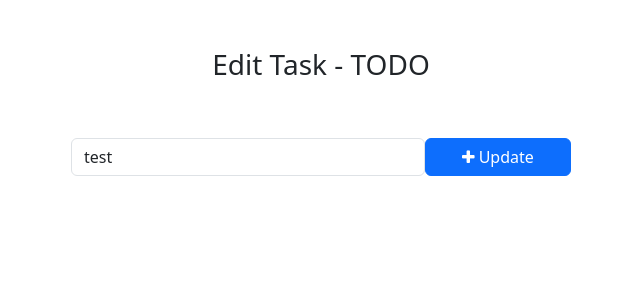
After one commit to iarndiu/todo, a Django app: page /todo/edit_task/1/ in a window 1280 px wide. The commit adds this page. Shown: the top 300 px of the page, without its empty margins (319-959 px from the left). Run offline with Django 4.2, Linux system fonts and the light colour scheme; data comes from the database, SQL or seed files in the repository; both versions use the stored data as it was after the commit.

Commit message:
TODO App final

```diff
--- /dev/null
+++ b/templates/edit_task.html
@@ -0,0 +1,37 @@
+<!DOCTYPE html>
+<html lang="en">
+
+<head>
+    <meta charset="UTF-8">
+    <meta name="viewport" content="width=device-width, initial-scale=1.0">
+    <title>Edit Task - TODO</title>
+    <!-- Bootstrap -->
+    <link href="https://cdn.jsdelivr.net/npm/bootstrap@5.3.0-alpha1/dist/css/bootstrap.min.css" rel="stylesheet"
+        integrity="sha384-GLhlTQ8iRABdZLl6O3oVMWSktQOp6b7In1Zl3/Jr59b6EGGoI1aFkw7cmDA6j6gD" crossorigin="anonymous">
+    <script src="https://cdn.jsdelivr.net/npm/bootstrap@5.3.0-alpha1/dist/js/bootstrap.bundle.min.js"
+        integrity="sha384-w76AqPfDkMBDXo30jS1Sgez6pr3x5MlQ1ZAGC+nuZB+EYdgRZgiwxhTBTkF7CXvN"
+        crossorigin="anonymous"></script>
+    <!-- Font Awesome Icons -->
+    <link rel="stylesheet" href="https://cdnjs.cloudflare.com/ajax/libs/font-awesome/4.7.0/css/font-awesome.min.css">
+
+</head>
+
+<body>
+    <div class="container">
+        <h3 class="pt-5 pb-5 text-center">Edit Task - TODO</h3>
+        <!-- To Do Form -->
+        <form action="{% url 'edit_task' task.pk %}" method="POST" style="width: 500px; margin: auto;">
+            {% csrf_token %}
+            <div class="form-group">
+                <span style="display: flex;">
+                    <input type="text" name="task" class="form-control" placeholder="Add a task"
+                        value="{{ task.task }}">
+                    <button type="submit" class="btn btn-primary" style="width: 200px;"><i class="fa fa-plus"></i>
+                        Update</button>
+                </span>
+            </div>
+        </form>
+    </div>
+</body>
+
+</html>
--- a/todo/urls.py
+++ b/todo/urls.py
@@ -4,4 +4,11 @@ from . import views
 
 urlpatterns = [
     path('addTask/', views.addTask, name='addTask'),
+    path('mark_as_done/<int:pk>/', views.mark_as_done, name='mark_as_done'),
+    path('mark_as_undone/<int:pk>/', views.mark_as_undone, name='mark_as_undone'),
+
+    path('edit_task/<int:pk>/', views.edit_task, name='edit_task'),
+    path('delete_task/<int:pk>/', views.delete_task, name='delete_task'),
+
+
 ]
--- a/todo/views.py
+++ b/todo/views.py
@@ -1,5 +1,5 @@
 from django.http import HttpResponse
-from django.shortcuts import redirect, render
+from django.shortcuts import get_object_or_404, redirect, render
 from .models import Task
 
 
@@ -7,3 +7,37 @@ def addTask(request):
     task = request.POST['task']
     Task.objects.create(task=task)
     return redirect('home')
+
+
+def mark_as_done(request, pk):
+    task = get_object_or_404(Task, pk=pk)
+    task.is_completed = True
+    task.save()
+    return redirect('home')
+
+
+def mark_as_undone(request, pk):
+    task = get_object_or_404(Task, pk=pk)
+    task.is_completed = False
+    task.save()
+    return redirect('home')
+
+
+def edit_task(request, pk):
+    task = get_object_or_404(Task, pk=pk)
+    if request.method == 'POST':
+        new_task = request.POST['task']
+        task.task = new_task
+        task.save()
+        return redirect('home')
+    else:
+        context = {
+            'task': task,
+        }
+    return render(request, 'edit_task.html', context)
+
+
+def delete_task(request, pk):
+    task = get_object_or_404(Task, pk=pk)
+    task.delete()
+    return redirect('home')
--- a/todo_main/views.py
+++ b/todo_main/views.py
@@ -4,7 +4,10 @@ from todo.models import Task
 
 def home(request):
     tasks = Task.objects.filter(is_completed=False).order_by('-updated_at')
+    completed_tasks = Task.objects.filter(
+        is_completed=True).order_by('-updated_at')
     context = {
         'tasks': tasks,
+        'completed_tasks': completed_tasks,
     }
     return render(request, 'home.html', context)
```
Also changed, not shown: templates/home.html (+15 -4 lines), db.sqlite3.
